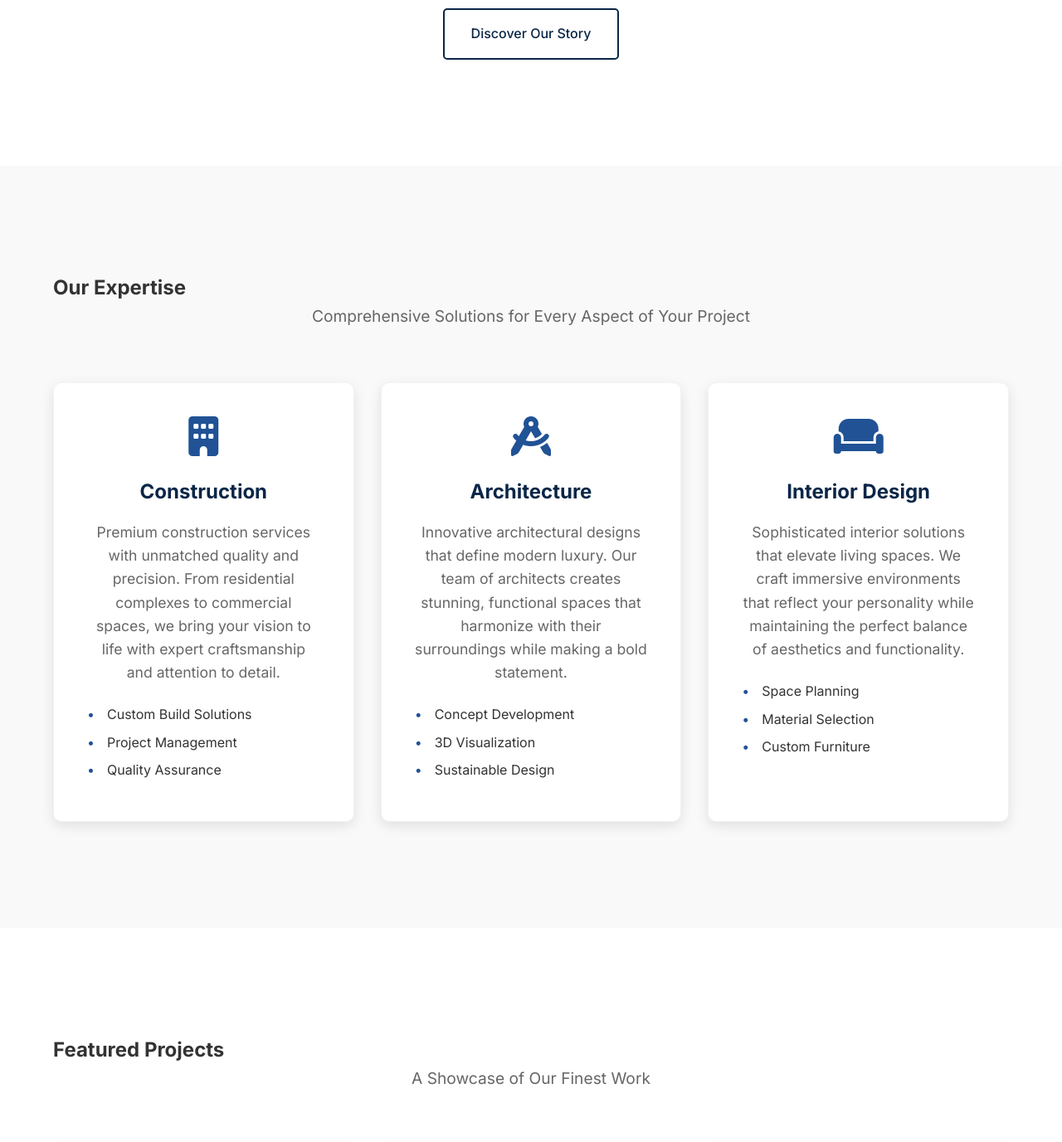
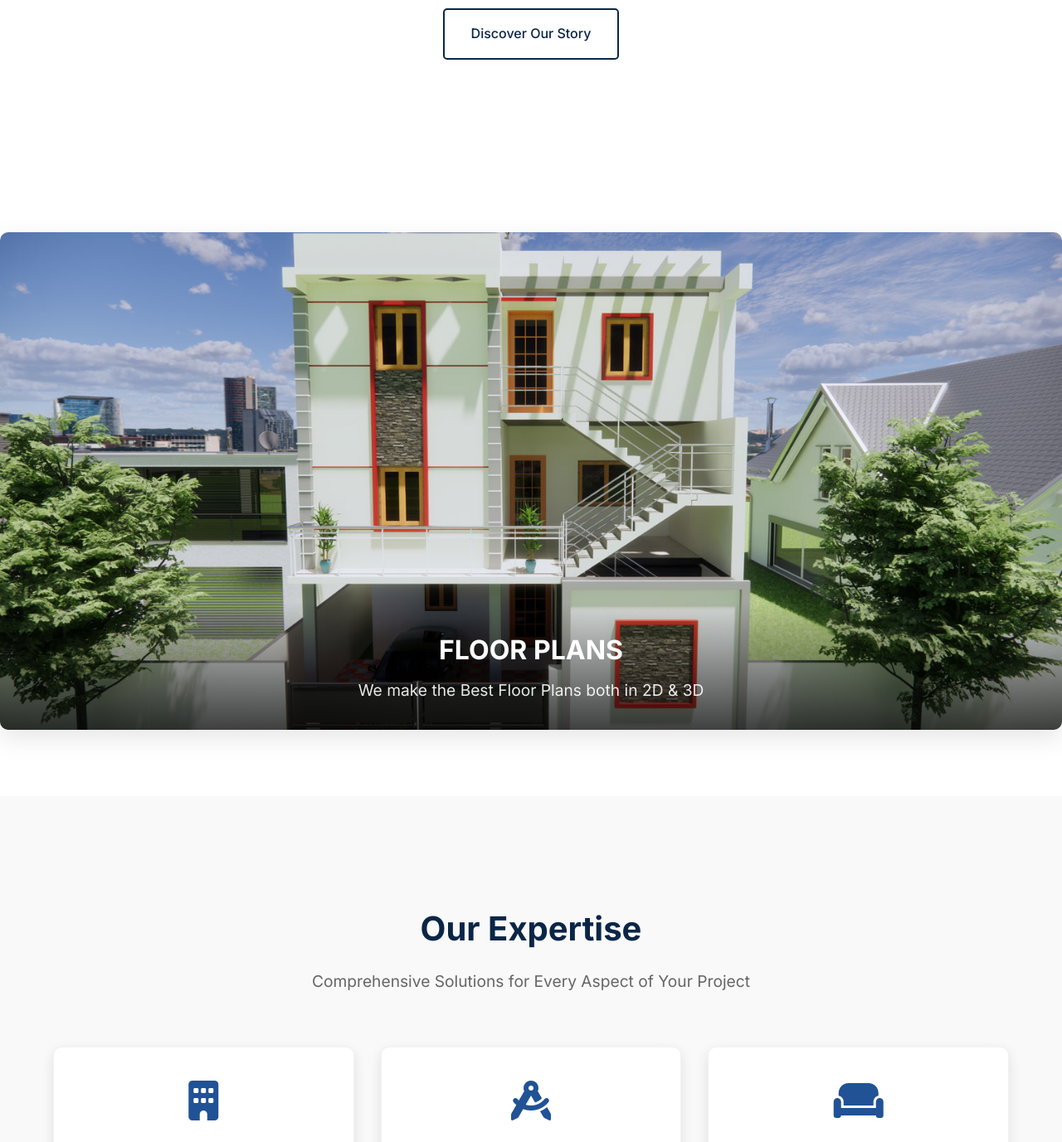
Before and after one commit to ASR-Solutions2020/kalaiyagam-website, a PHP site: page / in a window 1280 px wide. Shown: the part 1189-2566 px from the top of the page at 83% size. Run offline with PHP 8.4, Linux system fonts and the light colour scheme.

Commit message:
added image carousel

```diff
--- a/index.html
+++ b/index.html
@@ -70,6 +70,47 @@
             </div>
           </div>
           <a href="/discover" class="learn-more-btn">Discover Our Story</a>
+        </div>
+      </section>
+
+      <section class="carousel-section">
+        <div class="carousel-container">
+          <div class="carousel">
+            <div class="carousel-slide active">
+              <img src="images/banner1.jpg" alt="Luxury Interior">
+              <div class="carousel-caption">
+                <h3>FLOOR PLANS</h3>
+                <p>We make the Best Floor Plans both in 2D & 3D</p>
+              </div>
+            </div>
+            <div class="carousel-slide">
+              <img src="images/banner2.jpg" alt="Modern Architecture">
+              <div class="carousel-caption">
+                <h3>CONSTRUCTION</h3>
+                <p>We Build Your Dream Home with Care.</p>
+              </div>
+            </div>
+            <div class="carousel-slide">
+              <img src="images/banner3.jpg" alt="Premium Construction">
+              <div class="carousel-caption">
+                <h3>Interior & Exterior Design</h3>
+                <p>Give a 'VOW' Experience to your home with our Specialized Interior and Exterior Design Works.s</p>
+              </div>
+            </div>
+            </div>
+          </div>
+          <button class="carousel-btn prev" aria-label="Previous slide">
+            <i class="fas fa-chevron-left"></i>
+          </button>
+          <button class="carousel-btn next" aria-label="Next slide">
+            <i class="fas fa-chevron-right"></i>
+          </button>
+          <div class="carousel-indicators">
+            <button class="indicator active" data-slide="0" aria-label="Go to slide 1"></button>
+            <button class="indicator" data-slide="1" aria-label="Go to slide 2"></button>
+            <button class="indicator" data-slide="2" aria-label="Go to slide 3"></button>
+            <button class="indicator" data-slide="3" aria-label="Go to slide 4"></button>
+          </div>
         </div>
       </section>
 
--- a/style.css
+++ b/style.css
@@ -158,6 +159,136 @@ body {
   opacity: 0.9;
 }
 
+/* Carousel Section */
+.carousel-section {
+  padding: 5rem 0;
+  background-color: #ffffff;
+  overflow: hidden;
+}
+
+.carousel-container {
+  position: relative;
+  max-width: 1400px;
+  margin: 0 auto;
+  overflow: hidden;
+  border-radius: 10px;
+  box-shadow: 0 10px 30px rgba(0, 0, 0, 0.1);
+}
+
+.carousel {
+  position: relative;
+  height: 600px;
+  overflow: hidden;
+}
+
+.carousel-slide {
+  position: absolute;
+  top: 0;
+  left: 0;
+  width: 100%;
+  height: 100%;
+  opacity: 0;
+  transition: opacity 1s ease;
+  z-index: 1;
+}
+
+.carousel-slide.active {
+  opacity: 1;
+  z-index: 2;
+}
+
+.carousel-slide img {
+  width: 100%;
+  height: 100%;
+  object-fit: cover;
+}
+
+.carousel-caption {
+  position: absolute;
+  bottom: 0;
+  left: 0;
+  right: 0;
+  padding: 2rem;
+  background: linear-gradient(transparent, rgba(0, 0, 0, 0.7));
+  color: var(--light-text);
+  text-align: center;
+  transform: translateY(20px);
+  opacity: 0;
+  transition: all 0.5s ease 0.3s;
+}
+
+.carousel-slide.active .carousel-caption {
+  transform: translateY(0);
+  opacity: 1;
+}
+
+.carousel-caption h3 {
+  font-size: 2rem;
+  margin-bottom: 0.5rem;
+}
+
+.carousel-caption p {
+  font-size: 1.2rem;
+  opacity: 0.9;
+}
+
+.carousel-btn {
+  position: absolute;
+  top: 50%;
+  transform: translateY(-50%);
+  background: rgba(255, 255, 255, 0.2);
+  color: var(--light-text);
+  border: none;
+  width: 50px;
+  height: 50px;
+  border-radius: 50%;
+  font-size: 1.2rem;
+  cursor: pointer;
+  z-index: 10;
+  transition: var(--transition);
+  display: flex;
+  align-items: center;
+  justify-content: center;
+}
+
+.carousel-btn:hover {
+  background: rgba(255, 255, 255, 0.4);
+}
+
+.carousel-btn.prev {
+  left: 20px;
+}
+
+.carousel-btn.next {
+  right: 20px;
+}
+
+.carousel-indicators {
+  position: absolute;
+  bottom: 20px;
+  left: 0;
+  right: 0;
+  display: flex;
+  justify-content: center;
+  gap: 10px;
+  z-index: 10;
+}
+
+.indicator {
+  width: 12px;
+  height: 12px;
+  border-radius: 50%;
+  background: rgba(255, 255, 255, 0.5);
+  border: none;
+  cursor: pointer;
+  transition: var(--transition);
+}
+
+.indicator.active {
+  background: var(--light-text);
+  transform: scale(1.2);
+}
+
 /* About Brief Section */
 .about-brief {
   padding: var(--section-spacing) 5%;
@@ -221,6 +352,13 @@ body {
 .services {
   padding: var(--section-spacing) 5%;
   background: #f9f9f9;
+}
+
+.services h2 {
+  text-align: center;
+  font-size: 2.5rem;
+  margin-bottom: 1rem;
+  color: var(--primary-color);
 }
 
 .section-subtitle {
@@ -294,6 +432,13 @@ body {
 .featured-projects {
   padding: var(--section-spacing) 5%;
   background: #fff;
+}
+
+.featured-projects h2 {
+  text-align: center;
+  font-size: 2.5rem;
+  margin-bottom: 1rem;
+  color: var(--primary-color);
 }
 
 .project-grid {
```
Also changed, not shown: other parts of style.css (+57 -2 lines), main.js (+90 -0 lines).
